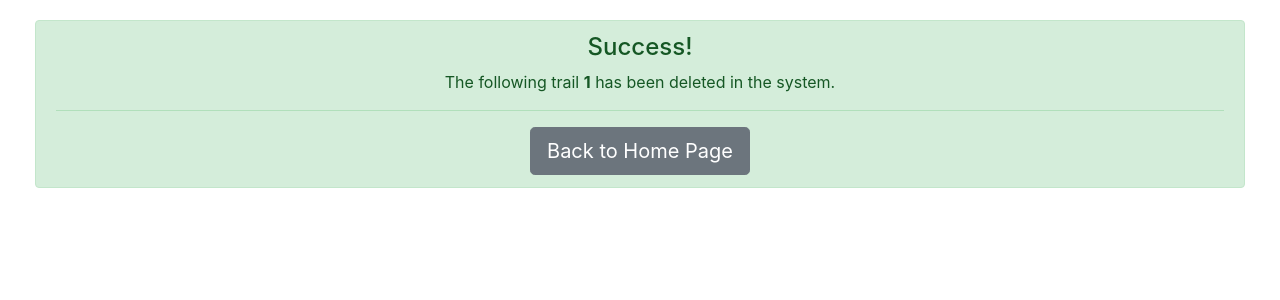
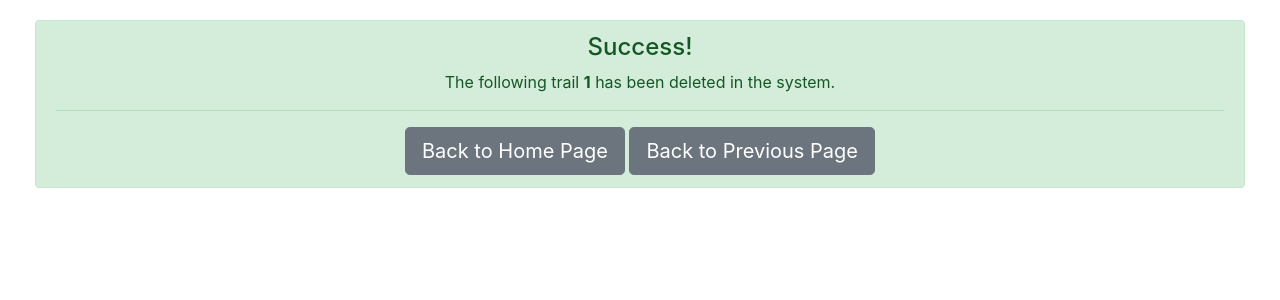
Before and after one commit to KJTempas/hiking_national_parks, a Flask app: page /deleted/1 in a window 1280 px wide. Shown: the top 300 px of the page. Run offline with Flask 2, Linux system fonts and the light colour scheme; data that the repository does not hold is empty; some libraries are stand-ins or nearby versions.

Commit message:
added button for deleted page

```diff
--- a/application/Templates/deleted_confirmation.html
+++ b/application/Templates/deleted_confirmation.html
@@ -7,7 +7,8 @@
   <p>The following trail <strong>{{ trail_name }}</strong> has been deleted in the system.</p>
 <hr>
 <form method="POST" >
-        <button type="submit" name="back-page" value="back-page" class="btn btn-secondary btn-lg" >Back to Home Page</button>
+  <button type="submit" name="home-page" value="home-page" class="btn btn-secondary btn-lg" >Back to Home Page</button>
+  <button type="submit" name="back-page" value="back-page" class="btn btn-secondary btn-lg" >Back to Previous Page</button>
 </form>
 
 </div>
--- a/application/app.py
+++ b/application/app.py
@@ -142,7 +142,10 @@ def show_saved_trails():
 @app.route('/deleted/<trail_name>', methods=['GET', 'POST'])
 def delete_trail(trail_name):
     if request.method == 'POST':
-        return redirect(url_for('home'))
+        if request.form.get('back-page'):
+            return redirect(url_for('show_saved_trails'))
+        else:
+            return redirect(url_for('home'))
     else:
         return render_template('deleted_confirmation.html', trail_name=trail_name)
 
```
